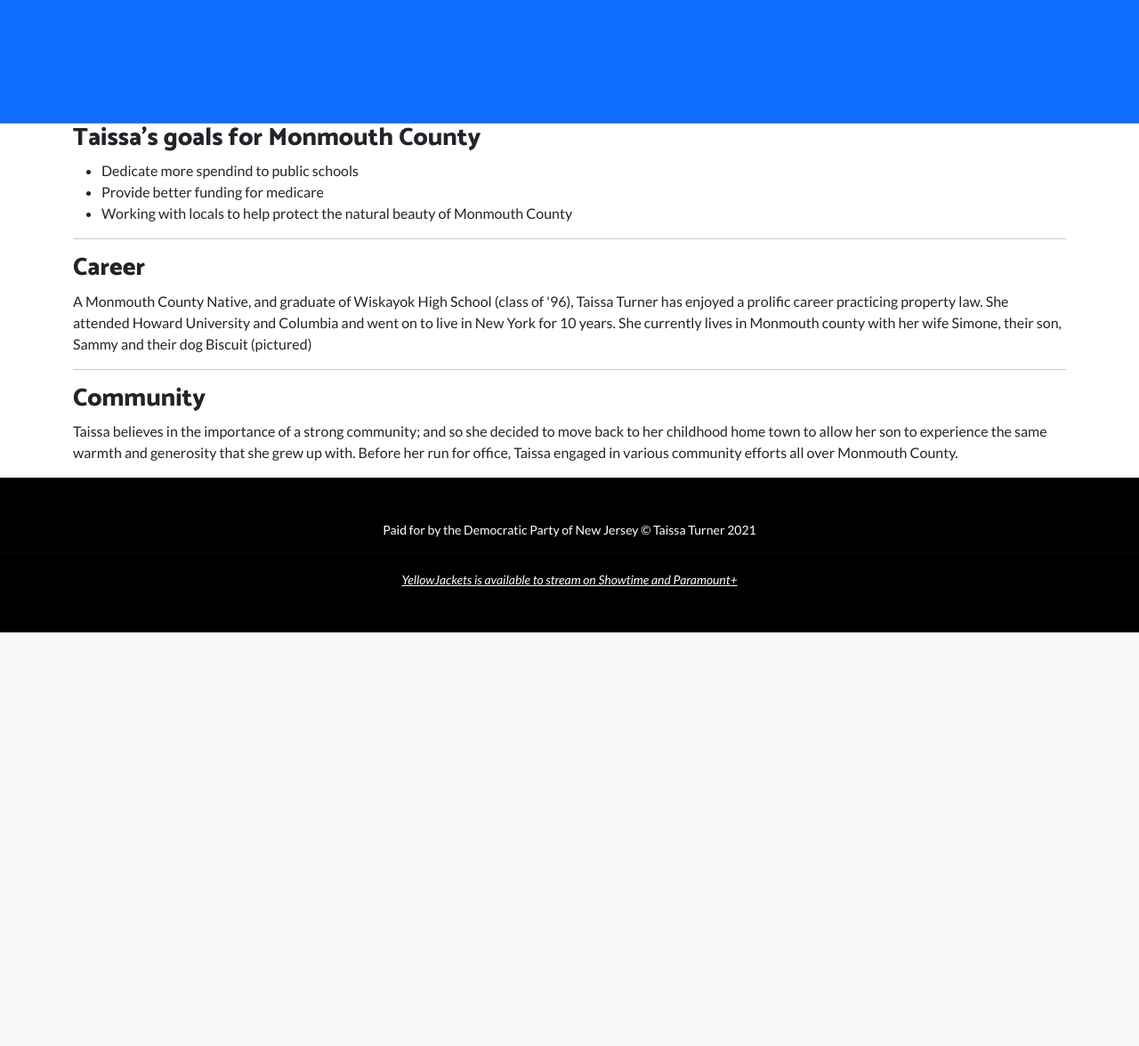
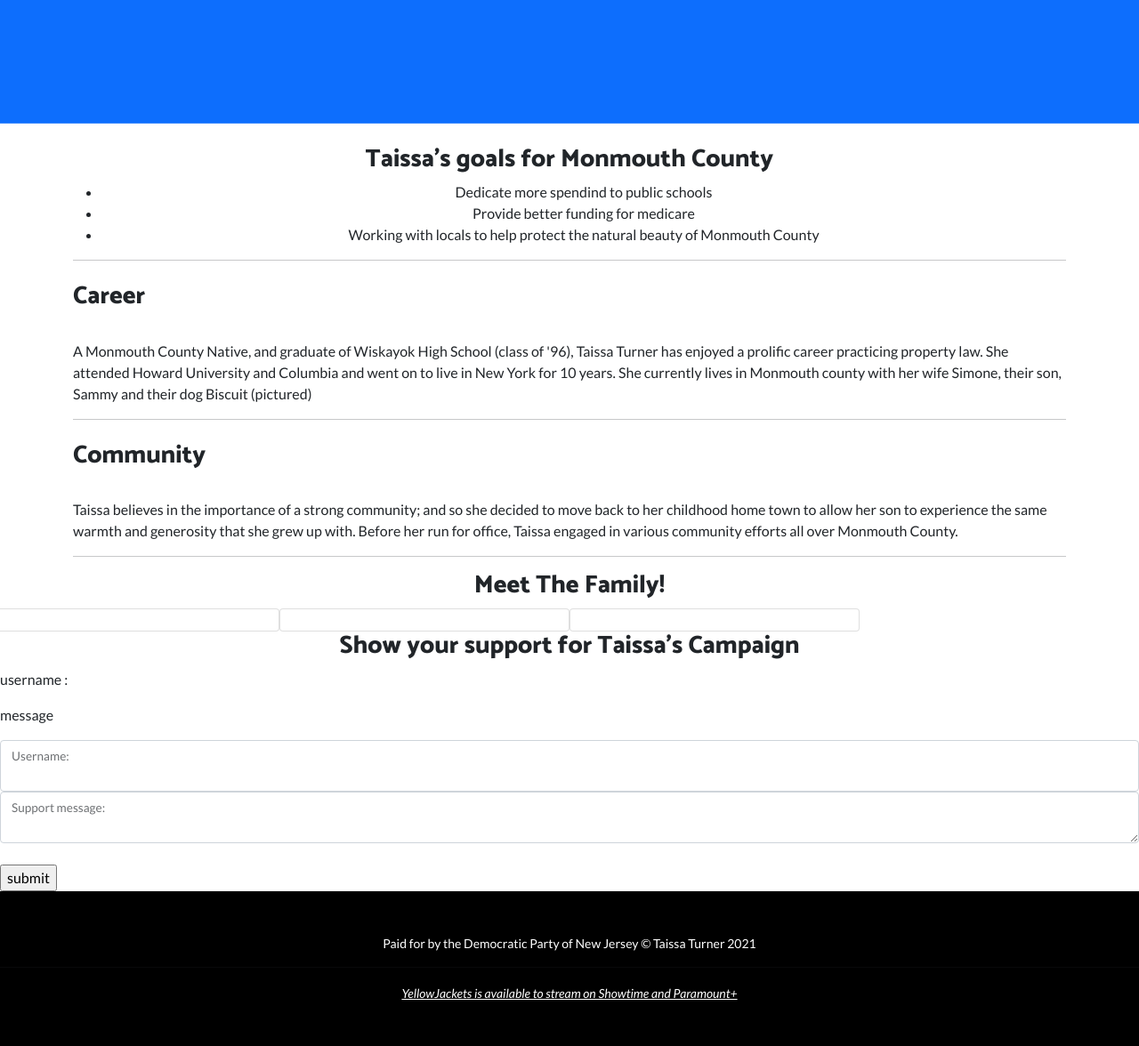
Before and after one commit to alcl2000/yellowjackets-fansites, a Flask app: page /taissa4nj in a window 1280 px wide. Shown: the part 548-1724 px from the top of the page at 89% size. Before the commit the page ends 1259 px from the top, so only its background shows below. Run offline with Flask 2, Linux system fonts and the light colour scheme; some libraries are stand-ins or nearby versions.

Commit message:
add: form

```diff
--- a/sites/templates/taissa4nj.html
+++ b/sites/templates/taissa4nj.html
@@ -23,8 +23,8 @@
                 <button class="navbar-toggler" type="button" data-bs-toggle="collapse" data-bs-target="#navbarResponsive" aria-controls="navbarResponsive" aria-expanded="false" aria-label="Toggle navigation"><span class="navbar-toggler-icon"></span></button>
                 <div class="collapse navbar-collapse" id="navbarResponsive">
                     <ul class="navbar-nav ms-auto">
+                        <li class="nav-item"><a class="nav-link" href="#!">Campaign Goals</a></li>
                         <li class="nav-item"><a class="nav-link" href="#!">About Taissa</a></li>
-                        <li class="nav-item"><a class="nav-link" href="#!">Campaign Goals</a></li>
                         <li class="nav-item"><a class="nav-link" href="#!">Show Your Support</a></li>
                     </ul>
                 </div>
@@ -46,27 +46,68 @@
             </div>
         </header>
         <!-- main content -->
+        <main>
             <!-- json content -->
             {% for detail in details %}
-            <div class="container-lg">
+            <div class="container-lg mt-4 mb-3">
                 {% if loop.index == 1 %}
-                    <h3>{{detail.headings}}</h3>
-                    <ul>
-                        <li>{{ tais_goals[0] }}</li>
-                        <li>{{ tais_goals[1] }}</li>
-                        <li>{{ tais_goals[2] }}</li>
-                    </ul>
+                    <h3 class="text-center">{{detail.headings}}</h3>
+                    <div class="text-center">
+                        <ul>
+                            <li>{{ tais_goals[0] }}</li>
+                            <li>{{ tais_goals[1] }}</li>
+                            <li>{{ tais_goals[2] }}</li>
+                        </ul>
+                    </div>
                     <hr>
                 {% else %}
                     <h3>{{detail.headings}} </h3>
+                    <img>
                     <p>{{ detail.article }}</p>
-                    {% if loop.index != 3  %}
                     <hr>
-                    {% endif %}
                 {% endif %}
             </div>
             {% endfor %}
-
+            <!-- 'instagram' pictures -->
+            <h3 class="text-center">Meet The Family!</h3>
+            <div class="row">
+                {% for i in tais_goals %}
+                <div class="card col-3 ml-4">
+                    <img src="" alt="">
+                    <h4 class="card-title"></h4>
+                    <p></p>
+                </div>
+                {% endfor %}
+            </div>
+            <!-- 'show your support' section -->
+            <h3 class="text-center">Show your support for Taissa's Campaign</h3>
+            <section>
+                <div class="w-70" id="support-section">
+                    <div>
+                        <p id="displayed-user">
+                            username :
+                        </p>
+                        <p id="displayed-message">
+                            message
+                        </p>
+                    </div>
+                    <div>
+                        <form action="">
+                            <div class="support-form form-floating">
+                                <input class="support-form form-control" type="Text" min="2" max="10" id="username" name="username">
+                                <label class="support-form" for="username">Username:</label>
+                            </div>
+                            <div class="support-form form-floating">
+                                <textarea class="support-form form-control" name="message" id="message" cols="30" rows="3"></textarea>
+                                <label class="support-form" for="message">Support message:</label>
+                            </div>
+                            <br>
+                            <input type="submit" value="submit" name="submit">
+                        </form>
+                    </div>
+                </div>
+            </section>
+        </main>
         <!-- Footer-->
         <footer class="py-5 bg-black">
             <div class="container px-5"><p class="m-0 text-center text-white small">Paid for by the Democratic Party of New Jersey &copy; Taissa Turner 2021</p></div>
```
